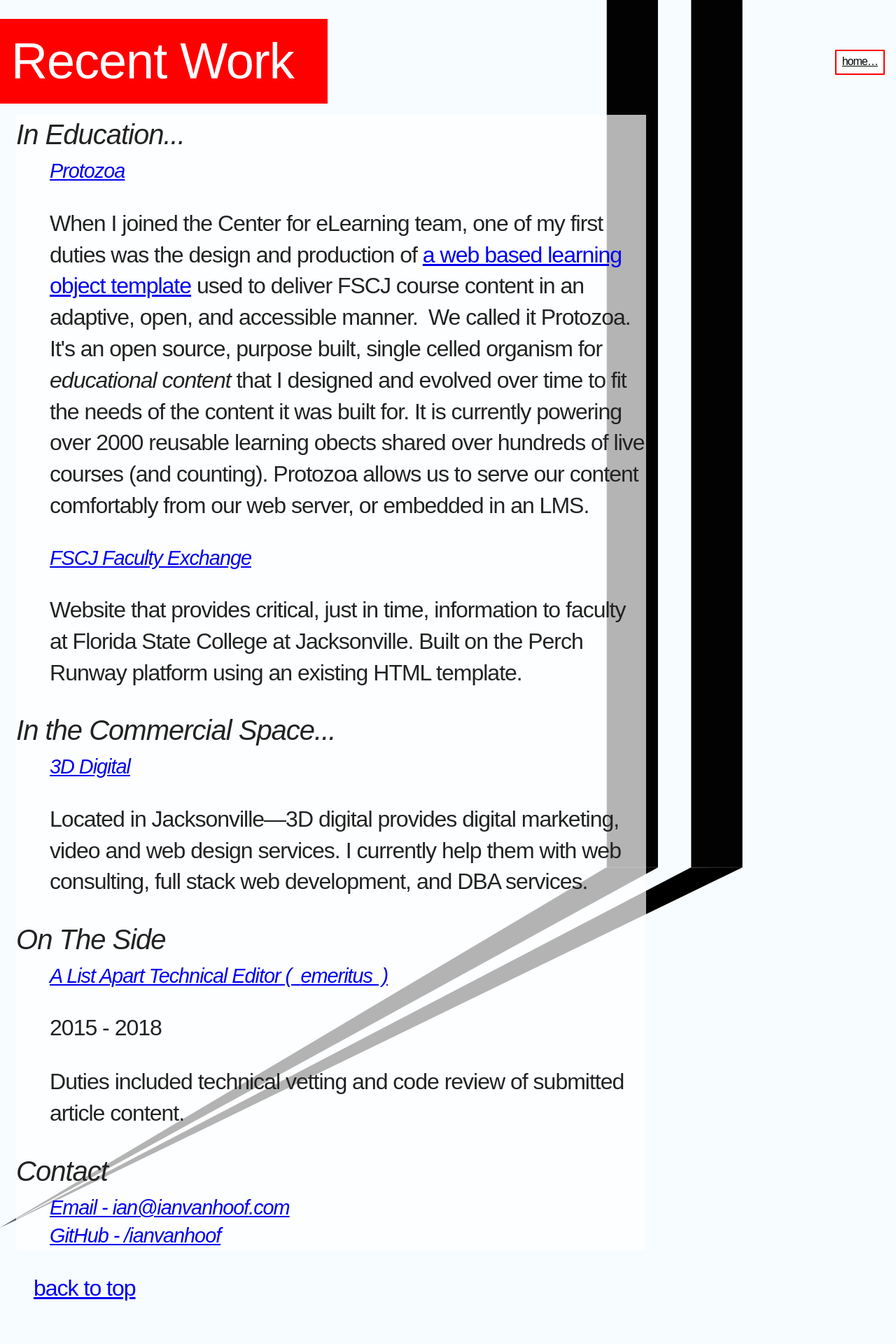
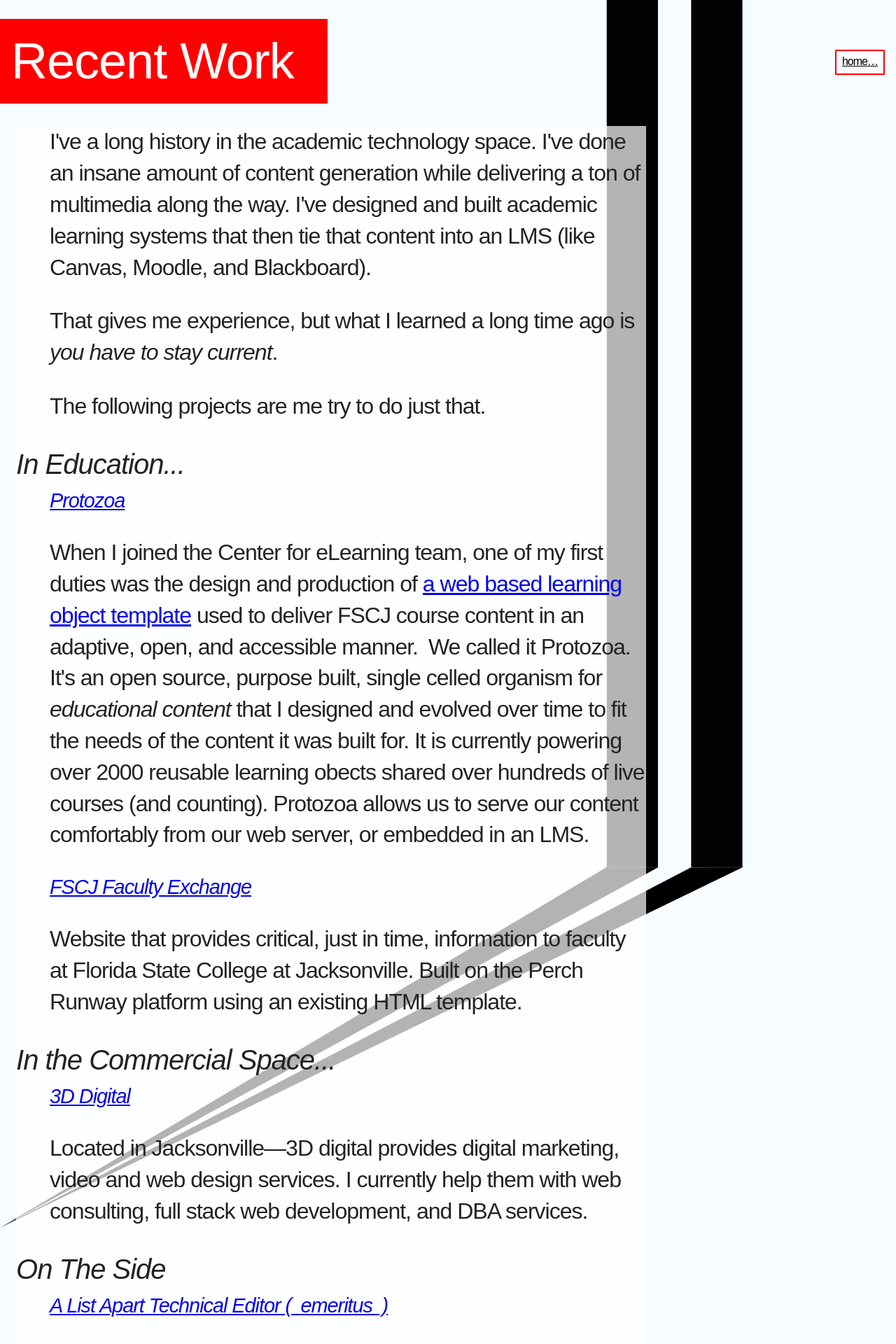
Before and after one commit to ianvanhoof/ianvanhoof.github.io, a Jekyll site: the page built from about-me.html, in a window 1280 px wide. Shown: the top 1920 px of the page at 70% size. Built offline with Jekyll 4.4.1, drawn with Linux system fonts in a browser that asks for light colours; some web fonts are replaced.

Commit message:
Changes to about page. latest post, with pictures.

```diff
--- a/about-me.html
+++ b/about-me.html
@@ -3,6 +3,17 @@
 button: home
 ---
 <div id="about-me-page">
+    <section>
+
+        <p>
+            I've a long history in the academic technology space. I've done an insane amount of content generation while  delivering a ton of multimedia along the way. I've designed and built academic learning systems that then tie that content into an LMS (like Canvas, Moodle, and Blackboard).</p>
+        <p>
+            That gives me experience,  but what I learned a long time ago is <em>you have to stay current</em>.
+        </p>
+        <p>
+            The following projects are me try to do just that.
+        </p>
+    </section>
     <section>
         <h2>
         In Education...
@@ -59,6 +70,7 @@
             </p>
         </section>
     </section>
+
     <section id="contact">
         <h2>Contact</h2>
         <a href="mailto:ian@ianvanhoof.com?Subject=Reaching%20out" "email me">
--- a/assets/main-ian.scss
+++ b/assets/main-ian.scss
@@ -31,7 +31,7 @@
     line-height: 1.4;
 }
 article img{
-    min-width:100%;
+    width : 100%;
 }
 /*
  * Remove text-shadow in selection highlight:
```
Also changed, not shown: _posts/2019-04-11-morning.html (+12 -3 lines).
